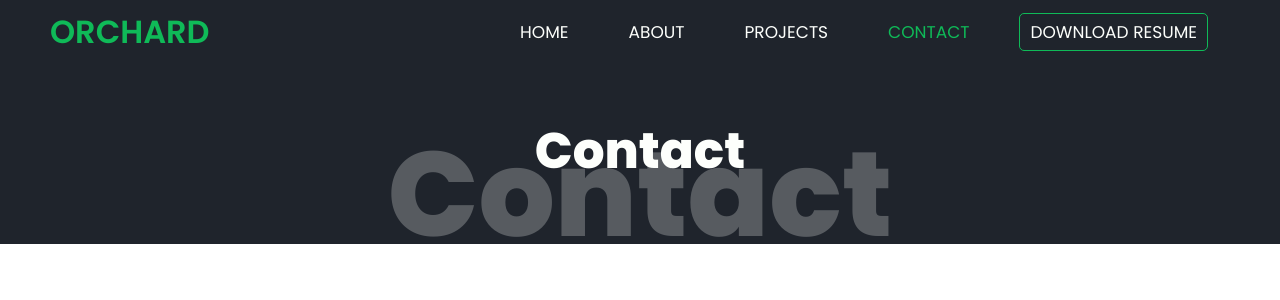
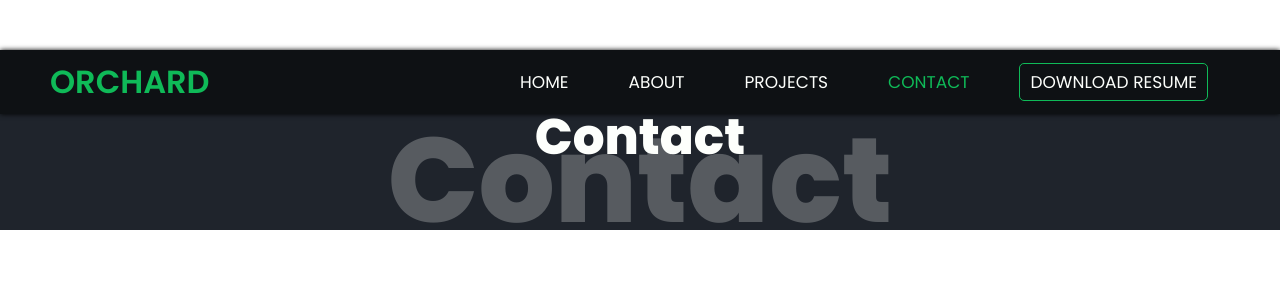
Before and after one commit to Jake-Orch/Portfolio-mk3, a React (Create React App) app: page /Portfolio-mk3/contact in a window 1280 px wide. Shown: the top 300 px of the page. Built offline with nearby package versions, Linux system fonts and the light colour scheme.

Commit message:
navbar made sticky

```diff
--- a/src/components/Header/header.css
+++ b/src/components/Header/header.css
@@ -1,10 +1,13 @@
 .header_container {
-  width: 100%;
-  height: var(--header-height);
-  padding: 10px;
   display: flex;
   justify-content: space-between;
-  background-color: var(--bg-color);
+  position: fixed;
+  z-index: 1;
+  height: var(--header-height);
+  width: 100%;
+  padding: 10px;
+  background-color: var(--bg-colortwo);
+  box-shadow: 0px 0px 5px black;
 }
 
 .header_name_container {
--- a/src/components/Navbar/Navbar.jsx
+++ b/src/components/Navbar/Navbar.jsx
@@ -5,13 +5,13 @@ import "./navbar.css";
 
 const Navbar = () => {
   const handleToggle = (toggle) => {
-    const frf = document.getElementsByClassName("nav_side");
+    const side = document.getElementsByClassName("nav_side");
     if (toggle) {
       console.log("open");
-      frf[0].id = "on";
+      side[0].id = "on";
     } else {
       console.log("close");
-      frf[0].id = "off";
+      side[0].id = "off";
 
     }
   };
--- a/src/components/Sidebar/Sidebar.jsx
+++ b/src/components/Sidebar/Sidebar.jsx
@@ -6,7 +6,7 @@ import "./sidebar.css"
 
 const Sidebar = () => {
   return (
-    <ul className="nav_side">
+    <ul className="nav_side" id="off">
       {sidebarData.map((item, index) => {
         return (
             <CustomLink key={index} to={item.path} className={item.cName}>
--- a/src/components/Title/title.css
+++ b/src/components/Title/title.css
@@ -4,6 +4,7 @@
   flex-direction: column;
   height: 100px;
   padding-top: 25px;
+  margin-top: 50px;
   font-family: var(--font);
   color: var(--color-two);
 }
--- a/src/index.css
+++ b/src/index.css
@@ -4,7 +4,7 @@
   --bg-offwhite: #faf9f6;
   --bg-colortwo: #0e1114;
   --header-height: 8vh;
-  --page-height: 92vh;
+  --page-height: 100vh;
   --page-half: 46vh;
   --color-one: #0fba58;
   --color-two: #fdfffc;
```
